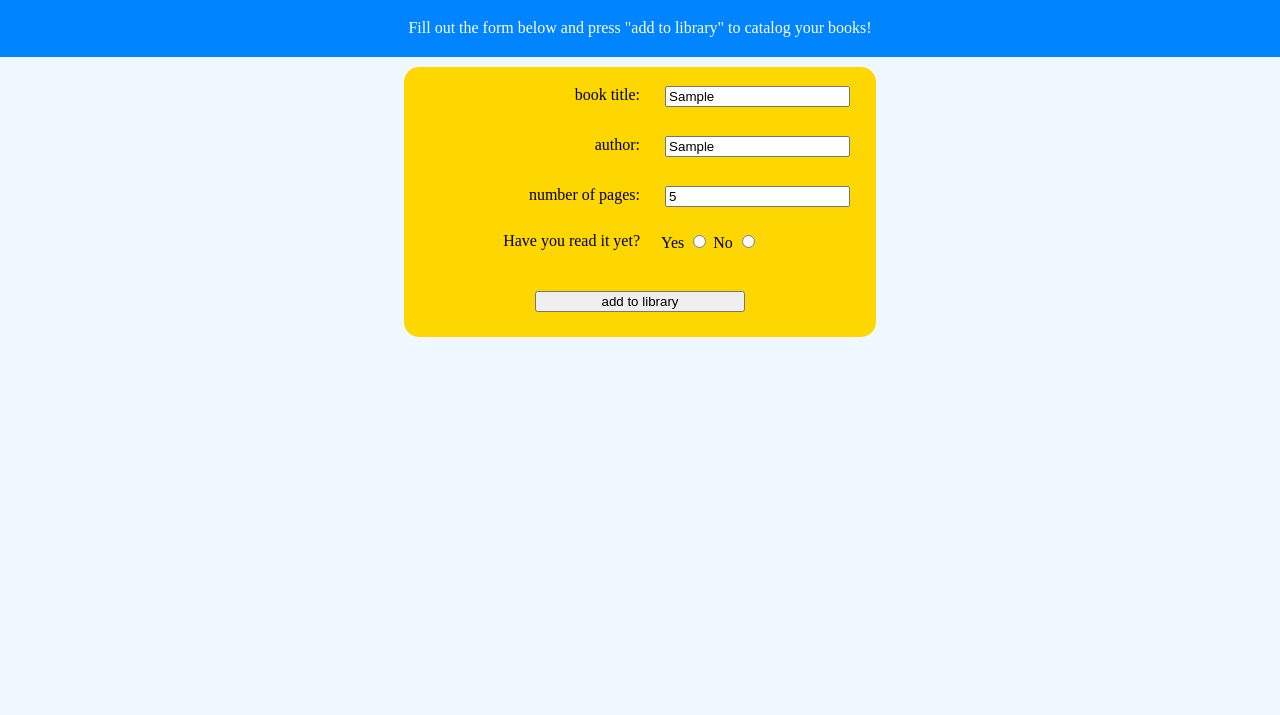
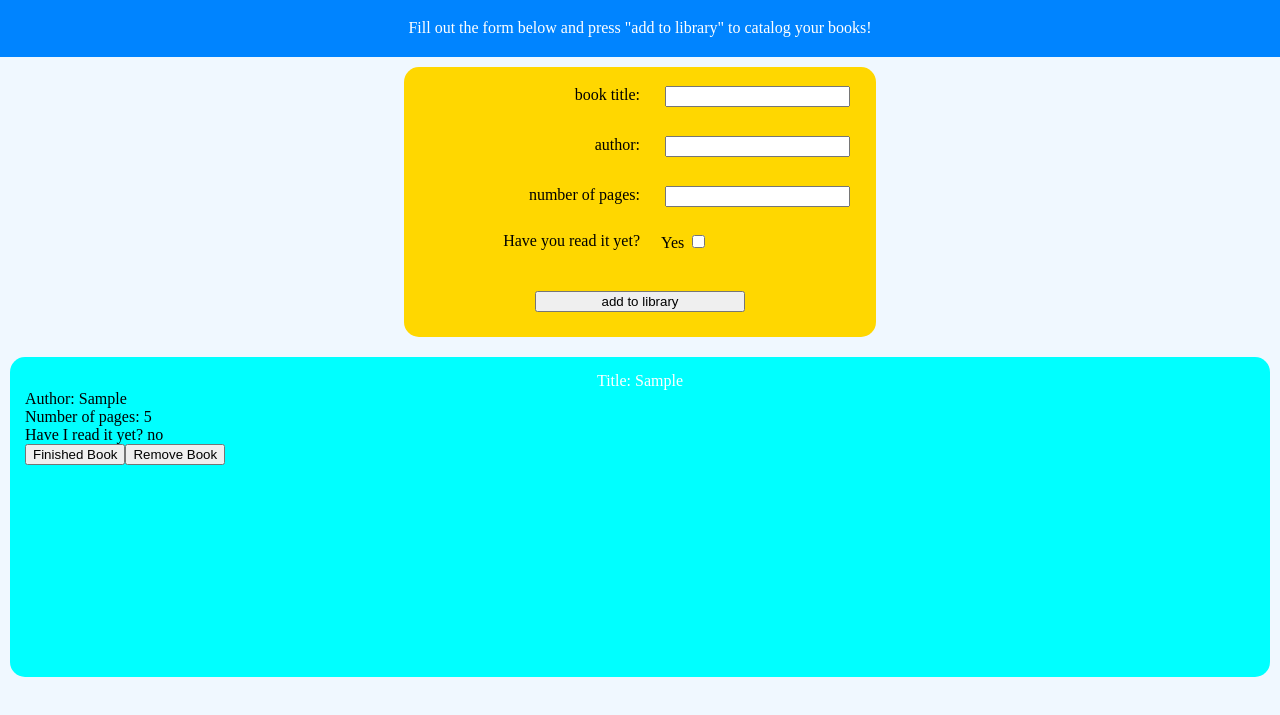
Before and after one commit to Austin-Kindig/top-library-app, a website: page index.html in a window 1280 px wide. Both pictures are taken after typing "Sample", "Sample", "5" into the empty fields and a click on the button "add to library". Shown: the part 61-776 px from the top of the page. Drawn offline with Linux system fonts and the light colour scheme.

Commit message:
add functionality to get and store form data

```diff
--- a/index.html
+++ b/index.html
@@ -23,7 +23,7 @@
             </div>
             <div>
               <label for="author">author:</label>
-              <input type="text" name="title" id="title">
+              <input type="text" name="author" id="title">
             </div>
             <div>
               <label for="pages">number of pages:</label>
@@ -32,8 +32,8 @@
             <div>
               <label for="isRead">Have you read it yet?</label>
               <div class="radio">
-                Yes <input type="radio" name="isRead" id="yesRead">
-                No <input type="radio" name="isRead" id="noRead">
+                Yes <input type="checkbox" name="isRead" id="yesRead">
+                <!--No <input type="radio" name="isRead" id="noRead">-->
               </div>
             </div>
             <button class="form-submit" type="submit">add to library</button>
--- a/script.js
+++ b/script.js
@@ -1,62 +1,46 @@
-// const { doc } = require("prettier");
-const form = document.querySelector('form')
+// add a book delete button
+// add a book is read button
 
-const book1 = form.addEventListener('submit', callbackFunction)
-function callbackFunction (e) {
+document.addEventListener('submit', (e) => {
     e.preventDefault()
-    const formData = new FormData(e.target)
-    const formObject = Object.fromEntries(formData.entries())
-    console.log(formObject)
-    return formObject
+    let input = new FormData(document.querySelector('form'))
+    input = Object.fromEntries(input)
+    input.isRead === 'on' ? input.isRead = 'yes' : input.isRead = 'no'
+    document.querySelector('form').reset()
+    myLibrary.push(input)
+    for(let i = myLibrary.length; i > 0; i--) {
 
-}
+        document.querySelector('.books-container').appendChild(extractBooks(i - 1, myLibrary[i - 1]))
 
-// dummy books
-const booko1 = {
-    title: "title_1",
-    author: "author_1",
-    pages: "pages_1",
-    isRead: "Yes"
-}
+    }
 
-const book2 = {
-    title: "title_2",
-    author: "author_2",
-    pages: "pages_2",
-    isRead: "No"
-}
+})
 
-// book object storage
-const myLibrary = [
-    book1
-]
-
-for(let i = myLibrary.length; i > 0; i--) {
-
-    document.querySelector('.books-container').appendChild(extractBooks(i - 1, myLibrary[i - 1]))
-
-}
+// initialize book object storage
+const myLibrary = []
 
 
 // object constructor function
-function book(title, author, pages, isRead) {
-    this.title = title
-    this.author = author
-    this.pages = pages
-    this.isRead = isRead
+function book(input) {
+    this.title
+    this.author
+    this.pages
+    this.isRead
 }
 
 // adds book object to myLibrary array
 function addBookToLibrary() {
 
 }
-// appends multiple DOM elements in one package
+// converts book objects into DOM lists
 function extractBooks (index, book) {
     const cardDiv = createDiv('book-card', index + 1, '')
     cardDiv.appendChild(createDiv('title', null, `Title: ${book.title}`))
     cardDiv.appendChild(createDiv('author', null, `Author: ${book.author}`))
     cardDiv.appendChild(createDiv('pages', null, `Number of pages: ${book.pages}`))
     cardDiv.appendChild(createDiv('isRead', null, `Have I read it yet? ${book.isRead}`))
+    cardDiv.appendChild(createButton('change-isRead-button', null, 'Finished Book'))
+    cardDiv.appendChild(createButton('remove-book-button', `remove-button-${index + 1}`, 'Remove Book'))
     return cardDiv
 }
 
@@ -68,3 +52,11 @@ function createDiv (className, id, text) {
     newElement.innerText = text
     return newElement
 }
+
+function createButton (className, id, text) {
+    const newElement = document.createElement('button')
+    newElement.setAttribute('id', id)
+    newElement.setAttribute('class', className)
+    newElement.innerText = text
+    return newElement
+}
```
